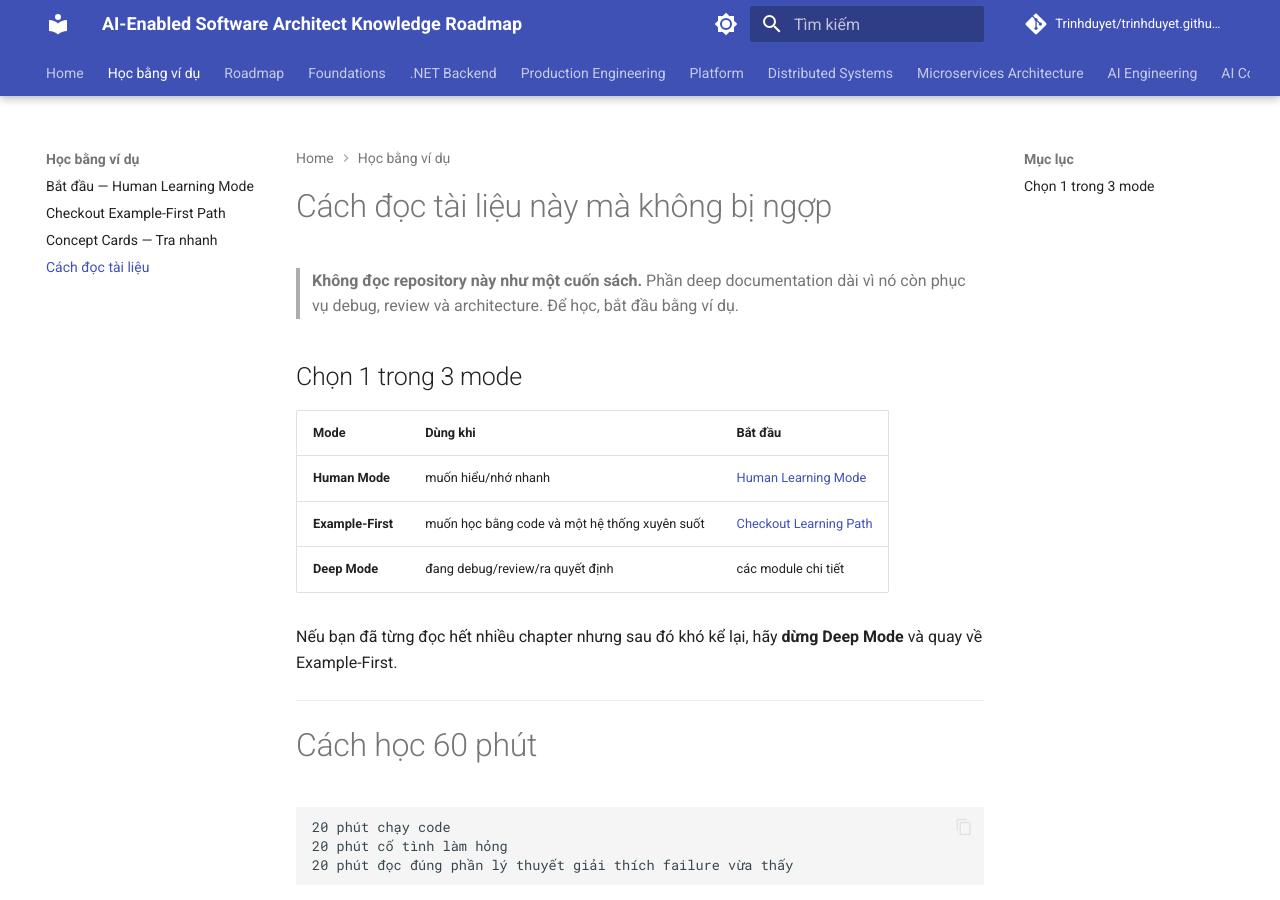
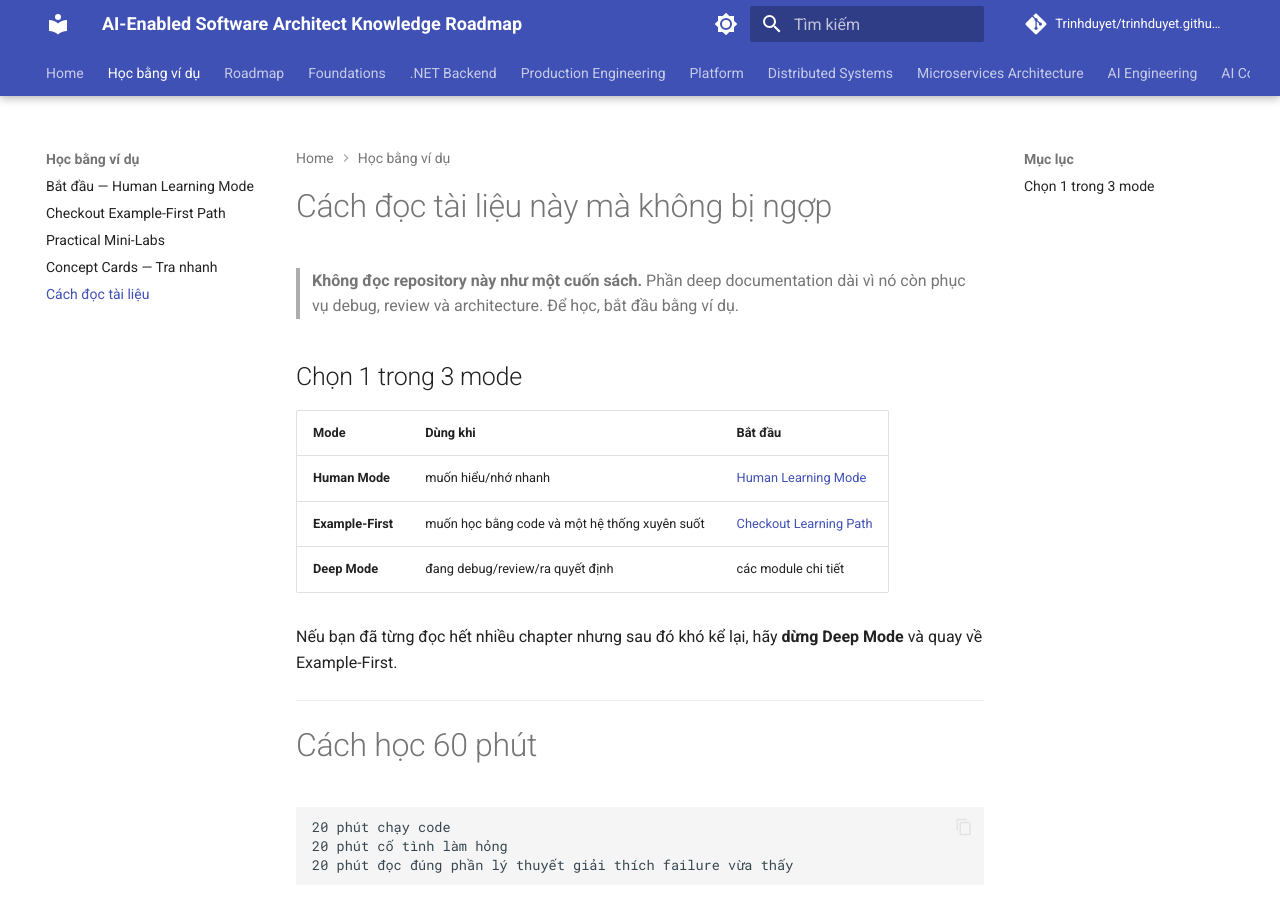
Before and after one commit to Trinhduyet/trinhduyet.github.io, an MkDocs documentation site: the page built from docs/00-roadmap/how-to-read.md, in a window 1280 px wide and 900 px high. Built offline with MkDocs 1.6.1 and Material for MkDocs 9.7.7, drawn with Linux system fonts in a browser that asks for light colours; comment, search, counter and statistics services are not loaded.

Commit message:
docs: add practical mini labs to learning navigation

```diff
--- a/mkdocs.yml
+++ b/mkdocs.yml
@@ -81,6 +81,7 @@ nav:
   - Học bằng ví dụ:
       - Bắt đầu — Human Learning Mode: 00-roadmap/human-learning-mode.md
       - Checkout Example-First Path: 00-roadmap/example-first-learning-path.md
+      - Practical Mini-Labs: 00-roadmap/practical-mini-labs.md
       - Concept Cards — Tra nhanh: 00-roadmap/concept-cards.md
       - Cách đọc tài liệu: 00-roadmap/how-to-read.md
   - Roadmap:
```
